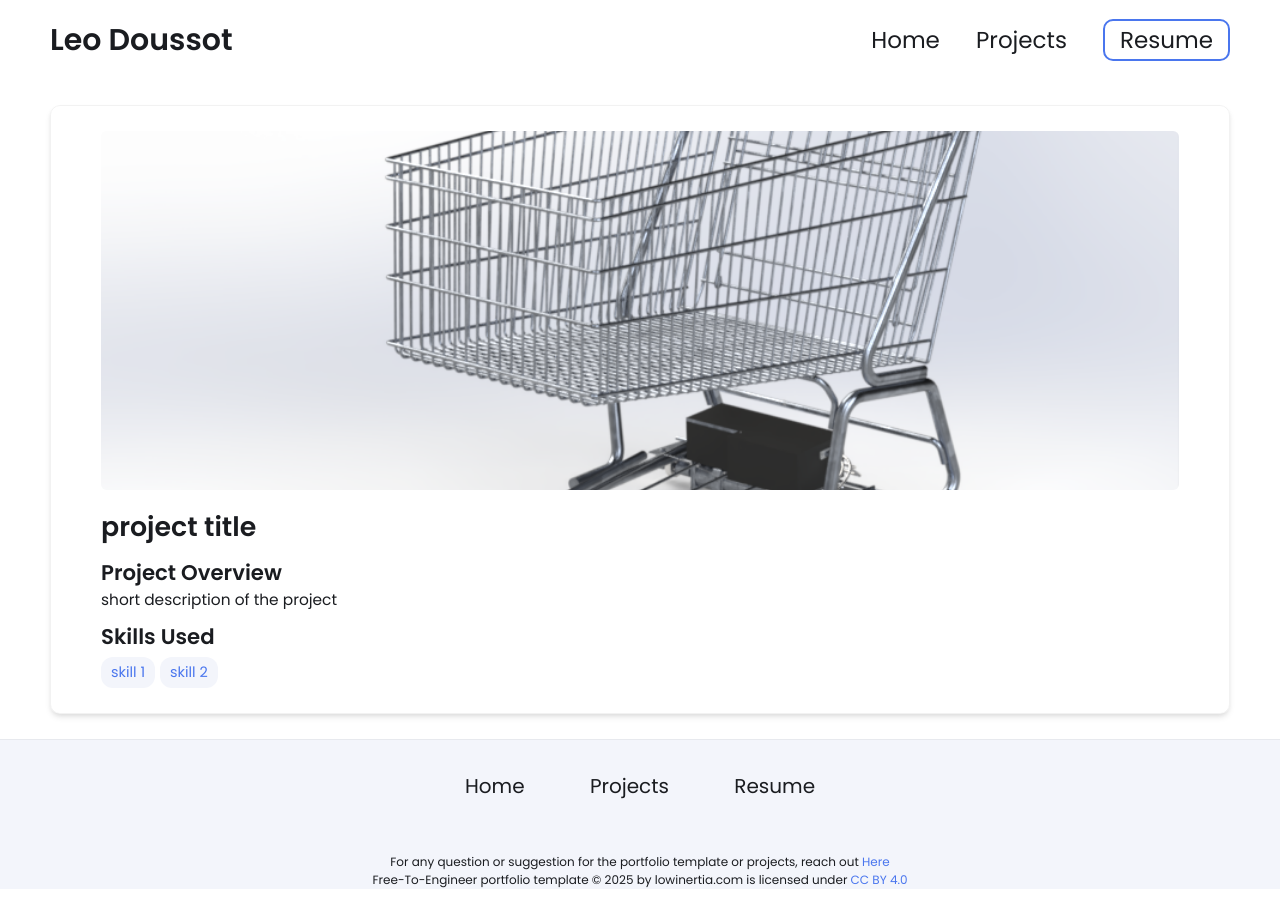
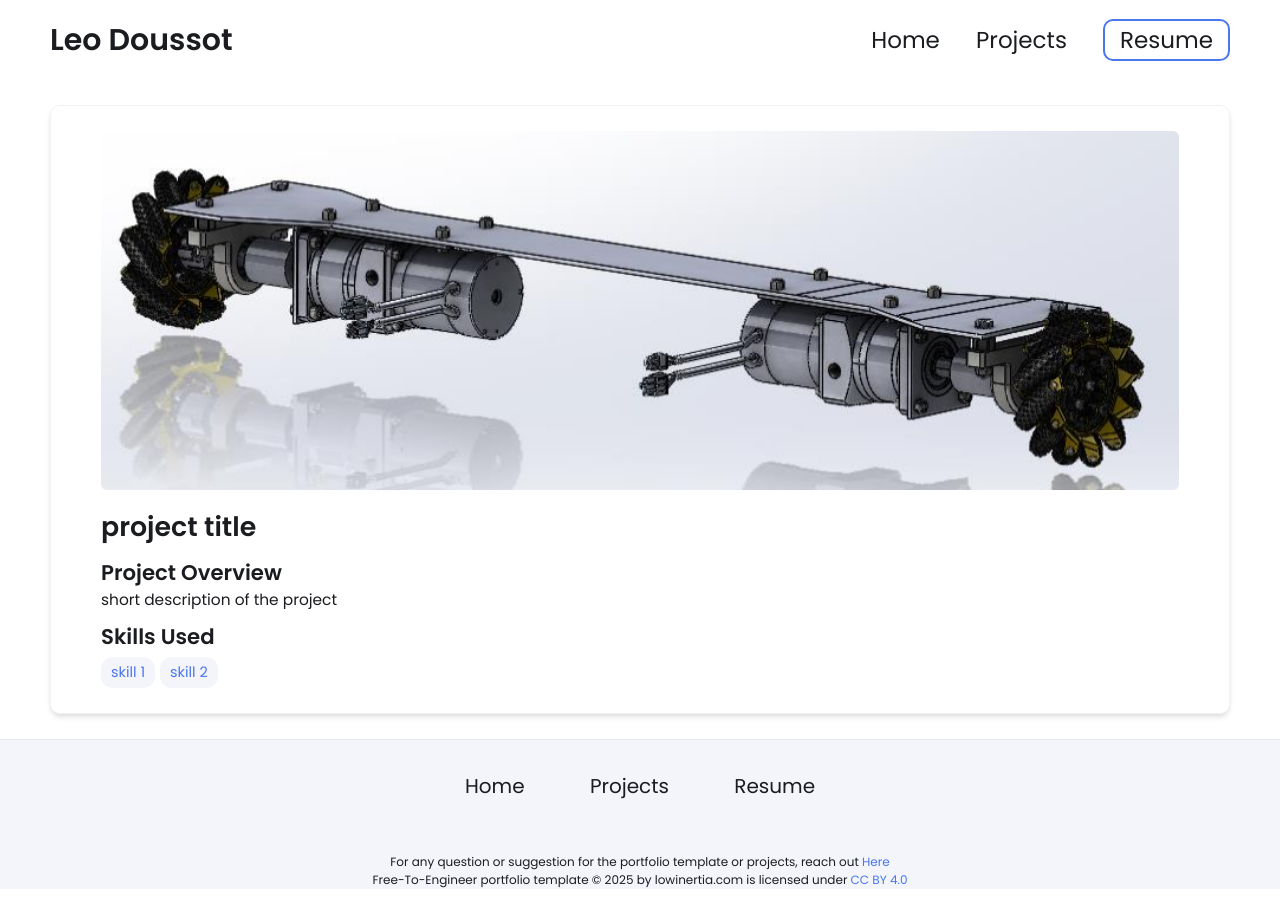
Before and after one commit to icest0rms/icest0rms.github.io, a Jekyll site: the page built from _projects/Autonomous_Vehicle/index.md, in a window 1280 px wide. Built offline with Jekyll 4.4.1, drawn with Linux system fonts in a browser that asks for light colours.

Commit message:
Update index.md

```diff
--- a/_projects/Autonomous_Vehicle/index.md
+++ b/_projects/Autonomous_Vehicle/index.md
@@ -5,5 +5,5 @@ description:  short description of the project
 skills:
 - skill 1
 - skill 2
-main-image: /cart_render.png
+main-image: /Wheel_axle.PNG
 ---
```
